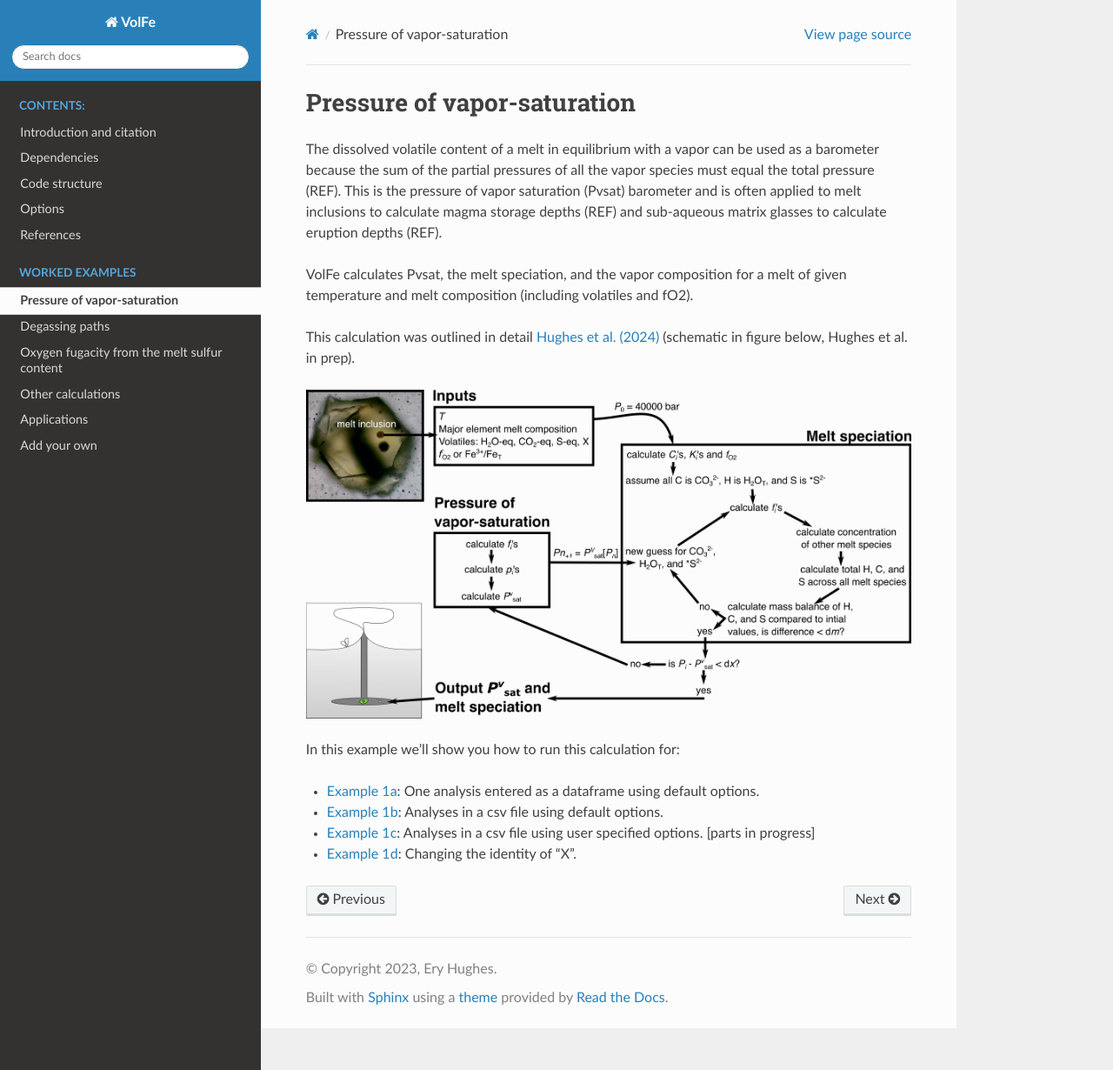
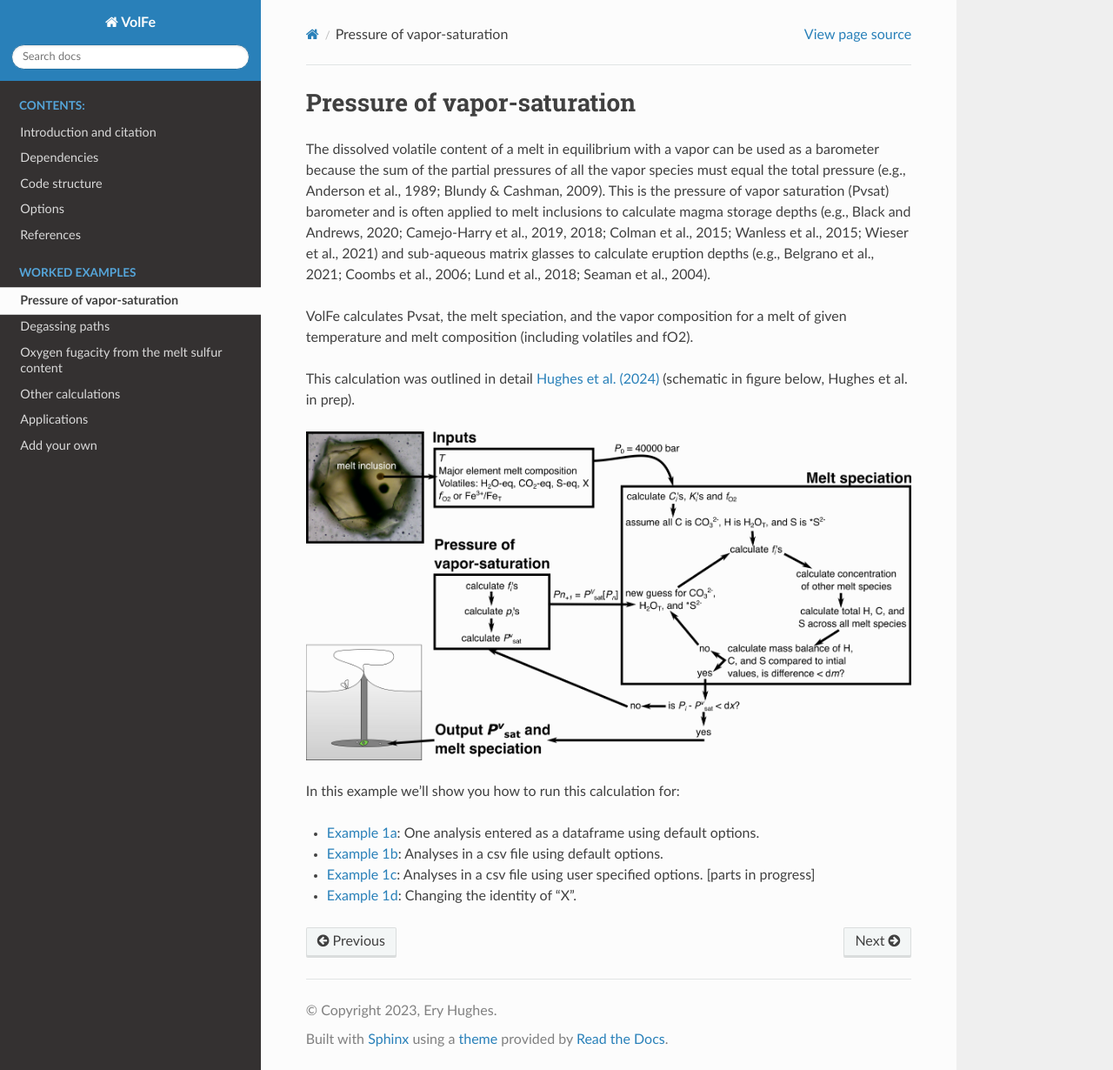
Before and after one commit to eryhughes/VolFe, a Sphinx documentation site: the page built from docs/worked_example_pvsat.rst, in a window 1280 px wide and 1230 px high. Shown: the whole window at 87% size. Built offline with Sphinx 7.4.7 and the Read the Docs theme 2.0.0, drawn with Linux system fonts in a browser that asks for light colours; pages that are not in the unit, such as notebooks, are missing from menus.

Commit message:
Update worked_example_pvsat.rst

```diff
--- a/docs/worked_example_pvsat.rst
+++ b/docs/worked_example_pvsat.rst
@@ -2,8 +2,8 @@
 Pressure of vapor-saturation
 ===================================================================================
 
-The dissolved volatile content of a melt in equilibrium with a vapor can be used as a barometer because the sum of the partial pressures of all the vapor species must equal the total pressure (REF).
-This is the pressure of vapor saturation (Pvsat) barometer and is often applied to melt inclusions to calculate magma storage depths (REF) and sub-aqueous matrix glasses to calculate eruption depths (REF).
+The dissolved volatile content of a melt in equilibrium with a vapor can be used as a barometer because the sum of the partial pressures of all the vapor species must equal the total pressure (e.g., Anderson et al., 1989; Blundy & Cashman, 2009).
+This is the pressure of vapor saturation (Pvsat) barometer and is often applied to melt inclusions to calculate magma storage depths (e.g., Black and Andrews, 2020; Camejo-Harry et al., 2019, 2018; Colman et al., 2015; Wanless et al., 2015; Wieser et al., 2021) and sub-aqueous matrix glasses to calculate eruption depths (e.g., Belgrano et al., 2021; Coombs et al., 2006; Lund et al., 2018; Seaman et al., 2004).
 
 VolFe calculates Pvsat, the melt speciation, and the vapor composition for a melt of given temperature and melt composition (including volatiles and fO2).
 
```
